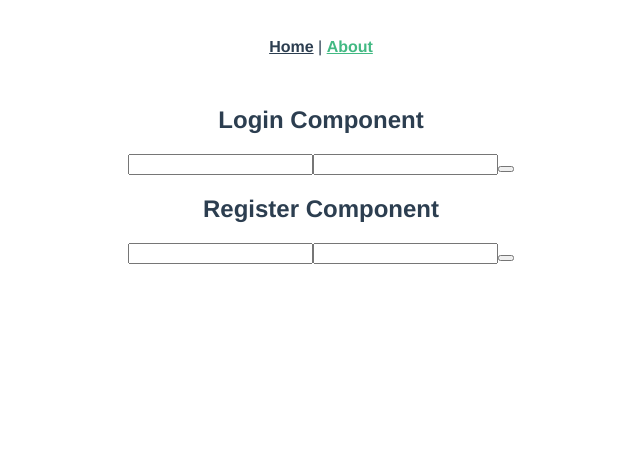
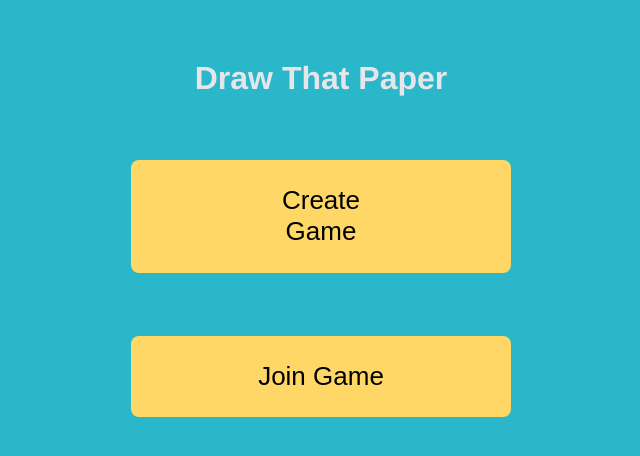
Before and after one commit to dbllt/oci_drawthatpaper, a Vue app in the folder dtp-front/: page /about in a window 1280 px wide. Shown: the top 456 px of the page, without its empty margins (319-959 px from the left). Built offline with nearby package versions, Linux system fonts and the light colour scheme.

Commit message:
menu skeleton

```diff
--- a/dtp-front/src/App.vue
+++ b/dtp-front/src/App.vue
@@ -1,32 +1,63 @@
 <template>
   <div id="app">
-    <div id="nav">
-      <router-link to="/">Home</router-link> |
-      <router-link to="/about">About</router-link>
-    </div>
-    <router-view/>
+    <component :is="currentComponent"></component>
   </div>
 </template>
 
+
+
+
+<script>
+import MainMenu from "@/components/MainMenu";
+import CreateGame from "@/components/CreateGame";
+import JoinGame from "@/components/JoinGame";
+import Game from "@/components/Game";
+export default {
+  name: 'app',
+  data() {
+    return {
+      currentComponent: 'MainMenu'
+    }
+  },
+  methods: {
+    create: function () {
+      this.$router.push('CreateGame')
+
+      this.currentComponent= 'CreateGame'
+
+    },
+    join: function () {
+      this.$router.push('JoinGame')
+      this.currentComponent= 'JoinGame'
+    },
+
+    startGame: function (id) {
+      this.$router.push('game_'+id)
+      this.currentComponent= 'Game'
+    },
+
+    goHome: function () {
+      this.$router.push('/')
+      this.currentComponent= 'MainMenu'
+    }
+  },
+  components: {
+    MainMenu,
+    CreateGame,
+    JoinGame,
+    Game
+  }
+}
+</script>
+
+
 <style>
 #app {
-  font-family: Avenir, Helvetica, Arial, sans-serif;
+  font-family: 'Avenir', Helvetica, Arial, sans-serif;
   -webkit-font-smoothing: antialiased;
   -moz-osx-font-smoothing: grayscale;
   text-align: center;
   color: #2c3e50;
-}
-
-#nav {
-  padding: 30px;
-}
-
-#nav a {
-  font-weight: bold;
-  color: #2c3e50;
-}
-
-#nav a.router-link-exact-active {
-  color: #42b983;
+  margin-top: 60px;
 }
 </style>
--- /dev/null
+++ b/dtp-front/src/components/CreateGame.vue
@@ -0,0 +1,38 @@
+<template>
+  <div>
+    <h1>Draw That Paper</h1>
+
+    <h2>{{gameId}}</h2>
+    <p>Use this code to join</p>
+
+
+    <button  type="button" class="block" v-on:click="start">Start</button>
+    <button  type="button" class="block" v-on:click="back">Go Back</button>
+  </div>
+
+</template>
+
+
+<script>
+export default {
+  name: 'CreateGame',
+  data(){
+    return {
+      gameId: -1,
+    }
+  },
+  methods: {
+    generateId: function(){
+      this.gameId= -1;
+    },
+    start: function () {
+
+      this.$parent.startGame(this.gameId);
+    },
+    back: function () {
+
+      this.$parent.goHome();
+    }
+  }
+}
+</script>
--- /dev/null
+++ b/dtp-front/src/components/Game.vue
@@ -0,0 +1,28 @@
+<template>
+  <div>
+    <h1>Draw That Paper</h1>
+    <br>
+    <svg width="500" height="500">
+      <rect width="500" height="500" style="fill:white;stroke-width:3;stroke:rgb(0,0,0)" />
+    </svg>
+
+    <button  type="button" class="block" v-on:click="leave">Leave</button>
+  </div>
+
+</template>
+
+
+<script>
+export default {
+  name: 'Game',
+  data : function(){
+    return {}
+  },
+  methods: {
+
+    leave: function () {
+      this.$parent.goHome();
+    }
+  }
+}
+</script>
--- a/dtp-front/src/components/HelloWorld.vue
+++ /dev/null
@@ -1,58 +0,0 @@
-<template>
-  <div class="hello">
-    <h1>{{ msg }}</h1>
-    <p>
-      For a guide and recipes on how to configure / customize this project,<br>
-      check out the
-      <a href="https://cli.vuejs.org" target="_blank" rel="noopener">vue-cli documentation</a>.
-    </p>
-    <h3>Installed CLI Plugins</h3>
-    <ul>
-      <li><a href="https://github.com/vuejs/vue-cli/tree/dev/packages/%40vue/cli-plugin-babel" target="_blank" rel="noopener">babel</a></li>
-      <li><a href="https://github.com/vuejs/vue-cli/tree/dev/packages/%40vue/cli-plugin-eslint" target="_blank" rel="noopener">eslint</a></li>
-    </ul>
-    <h3>Essential Links</h3>
-    <ul>
-      <li><a href="https://vuejs.org" target="_blank" rel="noopener">Core Docs</a></li>
-      <li><a href="https://forum.vuejs.org" target="_blank" rel="noopener">Forum</a></li>
-      <li><a href="https://chat.vuejs.org" target="_blank" rel="noopener">Community Chat</a></li>
-      <li><a href="https://twitter.com/vuejs" target="_blank" rel="noopener">Twitter</a></li>
-      <li><a href="https://news.vuejs.org" target="_blank" rel="noopener">News</a></li>
-    </ul>
-    <h3>Ecosystem</h3>
-    <ul>
-      <li><a href="https://router.vuejs.org" target="_blank" rel="noopener">vue-router</a></li>
-      <li><a href="https://vuex.vuejs.org" target="_blank" rel="noopener">vuex</a></li>
-      <li><a href="https://github.com/vuejs/vue-devtools#vue-devtools" target="_blank" rel="noopener">vue-devtools</a></li>
-      <li><a href="https://vue-loader.vuejs.org" target="_blank" rel="noopener">vue-loader</a></li>
-      <li><a href="https://github.com/vuejs/awesome-vue" target="_blank" rel="noopener">awesome-vue</a></li>
-    </ul>
-  </div>
-</template>
-
-<script>
-export default {
-  name: 'HelloWorld',
-  props: {
-    msg: String
-  }
-}
-</script>
-
-<!-- Add "scoped" attribute to limit CSS to this component only -->
-<style scoped>
-h3 {
-  margin: 40px 0 0;
-}
-ul {
-  list-style-type: none;
-  padding: 0;
-}
-li {
-  display: inline-block;
-  margin: 0 10px;
-}
-a {
-  color: #42b983;
-}
-</style>
--- /dev/null
+++ b/dtp-front/src/components/JoinGame.vue
@@ -0,0 +1,48 @@
+<template>
+  <div>
+    <h1>Draw That Paper</h1>
+    <br>
+    <h3>Game ID :</h3>
+    <input v-model="gameId" v-on:keyup.enter="validateId">
+    <button  type="button" class="block" v-on:click="back">Go Back</button>
+
+  </div>
+
+</template>
+
+
+<script>
+export default {
+  name: 'JoinGame',
+  data : function(){
+    return {gameId:""}
+  },
+  methods: {
+
+    validateId: function () {
+      this.$parent.startGame(this.gameId)
+    },
+
+    back: function () {
+
+      this.$parent.goHome();
+    }
+  }
+}
+</script>
+
+<style>
+input{
+  display: block;
+  text-align: center;
+  border: none;
+  background-color: #fed766;
+  font-size: 20px;
+
+  margin: 5% auto;
+  padding: 2% 5% 2% 5%;
+  width: 30%;
+  border-radius: 8px;
+
+}
+</style>
--- /dev/null
+++ b/dtp-front/src/components/MainMenu.vue
@@ -0,0 +1,66 @@
+<template>
+  <div>
+    <h1>Draw That Paper</h1>
+      <button  type="button" class="block" v-on:click="create">Create Game</button>
+      <button  type="button" class="block" v-on:click="join">Join Game</button>
+
+
+
+
+
+  </div>
+
+</template>
+
+
+<script>
+export default {
+  name: 'MainMenu',
+
+  data(){
+    return {
+    }
+  },
+  methods: {
+    create: function () {
+
+      this.$parent.create();
+    },
+    join: function () {
+
+      this.$parent.join();
+    },
+
+  }
+}
+</script>
+
+
+<style>
+body {
+  background-color: #2ab7ca;
+}
+
+h1 {
+  color: #e6e6ea;
+}
+.block {
+  display: block;
+  text-align: center;
+  border: none;
+  background-color: #fed766;
+  font-size: 26px;
+  cursor: pointer;
+
+  margin: 5% auto;
+  padding: 2% 10% 2% 10%;
+  width: 30%;
+  border-radius: 8px;
+
+}
+
+
+.block:hover {
+  color: white;
+}
+</style>
--- a/dtp-front/src/components/account/login.vue
+++ /dev/null
@@ -1,42 +0,0 @@
-<template lang="html">
-
-  <section class="login">
-    <h1>Login Component</h1>
-    <input type="text" v-bind:value="username"/>
-    <input type="text" v-bind:value="password"/>
-    <button v-on:click="connect"></button>
-  </section>
-
-</template>
-
-<script lang="js">
-
-  export default  {
-    name: 'login',
-    props: ['username', 'password'],
-    mounted () {
-      self.username = "TEST";
-    },
-    data () {
-      return {
-
-      }
-    },
-    methods: {
-      connect(){
-
-      }
-    },
-    computed: {
-
-    }
-}
-
-
-</script>
-
-<style scoped lang="scss">
-  .login {
-
-  }
-</style>
--- a/dtp-front/src/components/account/logout.vue
+++ /dev/null
@@ -1,40 +0,0 @@
-<template lang="html">
-
-  <section class="logout">
-    <h1>logout Component</h1>
-    <button v-on:click="disconnect"></button>
-  </section>
-
-</template>
-
-<script lang="js">
-
-  export default  {
-    name: 'logout',
-    props: [],
-    mounted () {
-
-    },
-    data () {
-      return {
-
-      }
-    },
-    methods: {
-      disconnect() {
-
-      }
-    },
-    computed: {
-
-    }
-}
-
-
-</script>
-
-<style scoped lang="scss">
-  .logout {
-
-  }
-</style>
--- a/dtp-front/src/components/account/register.vue
+++ /dev/null
@@ -1,42 +0,0 @@
-<template lang="html">
-
-  <section class="login">
-    <h1>Register Component</h1>
-    <input type="text" v-bind:value="username"/>
-    <input type="text" v-bind:value="password"/>
-    <button v-on:click="registering"></button>
-  </section>
-
-</template>
-
-<script lang="js">
-
-  export default  {
-    name: 'register',
-    props: ['username', 'password'],
-    mounted () {
-
-    },
-    data () {
-      return {
-
-      }
-    },
-    methods: {
-      registering() {
-
-      }
-    },
-    computed: {
-
-    }
-}
-
-
-</script>
-
-<style scoped lang="scss">
-  .register {
-
-  }
-</style>
--- a/dtp-front/src/router/index.js
+++ b/dtp-front/src/router/index.js
@@ -1,22 +1,27 @@
 import Vue from 'vue'
 import VueRouter from 'vue-router'
-import Home from '../views/Home.vue'
+import MainMenu from "@/components/MainMenu";
+import CreateGame from "@/components/CreateGame";
+import JoinGame from "@/components/JoinGame";
+
 
 Vue.use(VueRouter)
 
-const routes = [
+const routes= [
     {
         path: '/',
-    name: 'Home',
-    component: Home
+        name: 'MainMenu',
+        component: MainMenu
     },
     {
-    path: '/about',
-    name: 'About',
-    // route level code-splitting
-    // this generates a separate chunk (about.[hash].js) for this route
-    // which is lazy-loaded when the route is visited.
-    component: () => import(/* webpackChunkName: "about" */ '../views/About.vue')
+        path: '/create',
+        name: 'Create',
+        component: CreateGame
+    },
+    {
+        path: '/join',
+        name: 'Join',
+        component: JoinGame
     }
 ]
 
--- a/dtp-front/src/views/About.vue
+++ /dev/null
@@ -1,19 +0,0 @@
-<template>
-  <div>
-    <login v-if="!connected"></login>
-    <register v-if="!connected"></register>
-    <logout v-if="connected"></logout>
-  </div>
-</template>
-<script>
-import Login from "@/components/account/login";
-import Logout from "@/components/account/logout";
-import Register from "@/components/account/register";
-export default {
-  components: {Register, Logout, Login},
-  props: ["connected"],
-  mounted() {
-    self.connected = false;
-  }
-}
-</script>
--- a/dtp-front/src/views/Home.vue
+++ /dev/null
@@ -1,18 +0,0 @@
-<template>
-  <div class="home">
-    <img alt="Vue logo" src="../assets/logo.png">
-    <HelloWorld msg="Welcome to Your Vue.js App"/>
-  </div>
-</template>
-
-<script>
-// @ is an alias to /src
-import HelloWorld from '@/components/HelloWorld.vue'
-
-export default {
-  name: 'Home',
-  components: {
-    HelloWorld
-  }
-}
-</script>
```
Also changed, not shown: 1 other file (tests, documents, lock files or other folders). Lines whose indentation alone changed are shown as unchanged.
